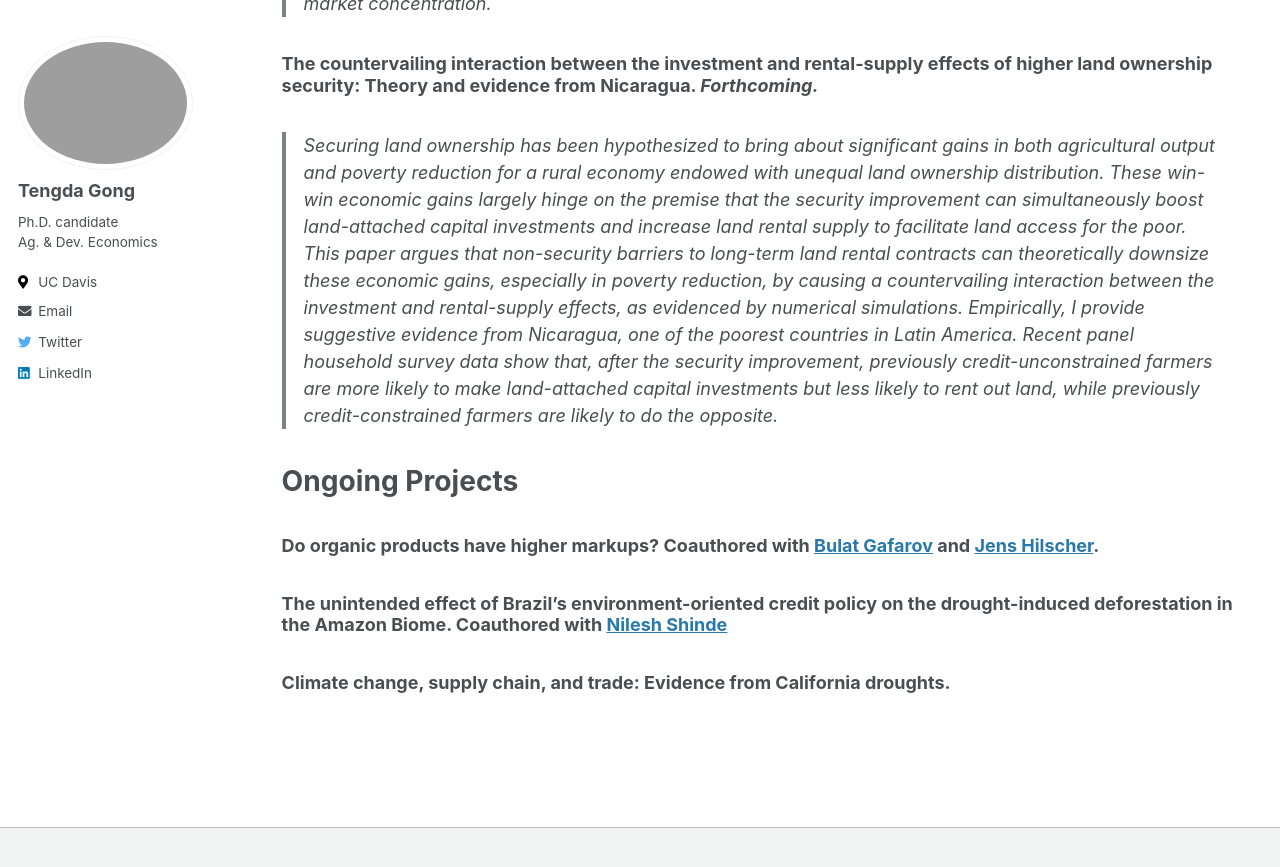
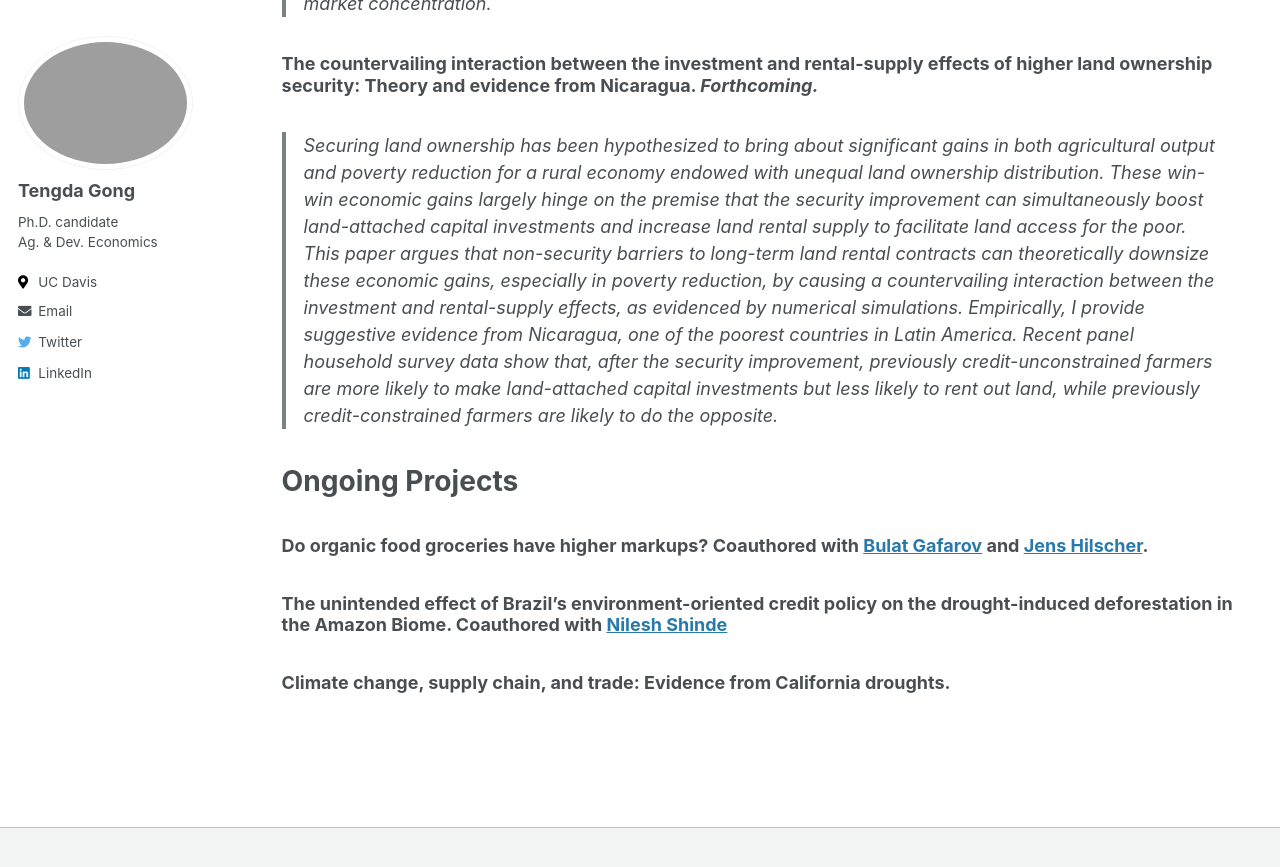
Before and after one commit to tendakung/tendakung.github.io, a Jekyll site: the page built from _pages/research.md, in a window 1280 px wide and 900 px high, scrolled down 861 px. Shown: the top 867 px of the window. Built offline with Jekyll 4.4.1, drawn with Linux system fonts in a browser that asks for light colours.

Commit message:
update the title of paper 3

```diff
--- a/_pages/research.md
+++ b/_pages/research.md
@@ -17,7 +17,7 @@ author_profile: true
 
 # Ongoing Projects
 
-### Do organic products have higher markups? Coauthored with [Bulat Gafarov](https://are.ucdavis.edu/people/faculty/bulat-gafarov/) and [Jens Hilscher](https://are.ucdavis.edu/people/faculty/jens-hilscher/).
+### Do organic food groceries have higher markups? Coauthored with [Bulat Gafarov](https://are.ucdavis.edu/people/faculty/bulat-gafarov/) and [Jens Hilscher](https://are.ucdavis.edu/people/faculty/jens-hilscher/).
 
 ### The unintended effect of Brazil's environment-oriented credit policy on the drought-induced deforestation in the Amazon Biome. Coauthored with [Nilesh Shinde](https://sites.google.com/view/nshinde/home)
 
```
